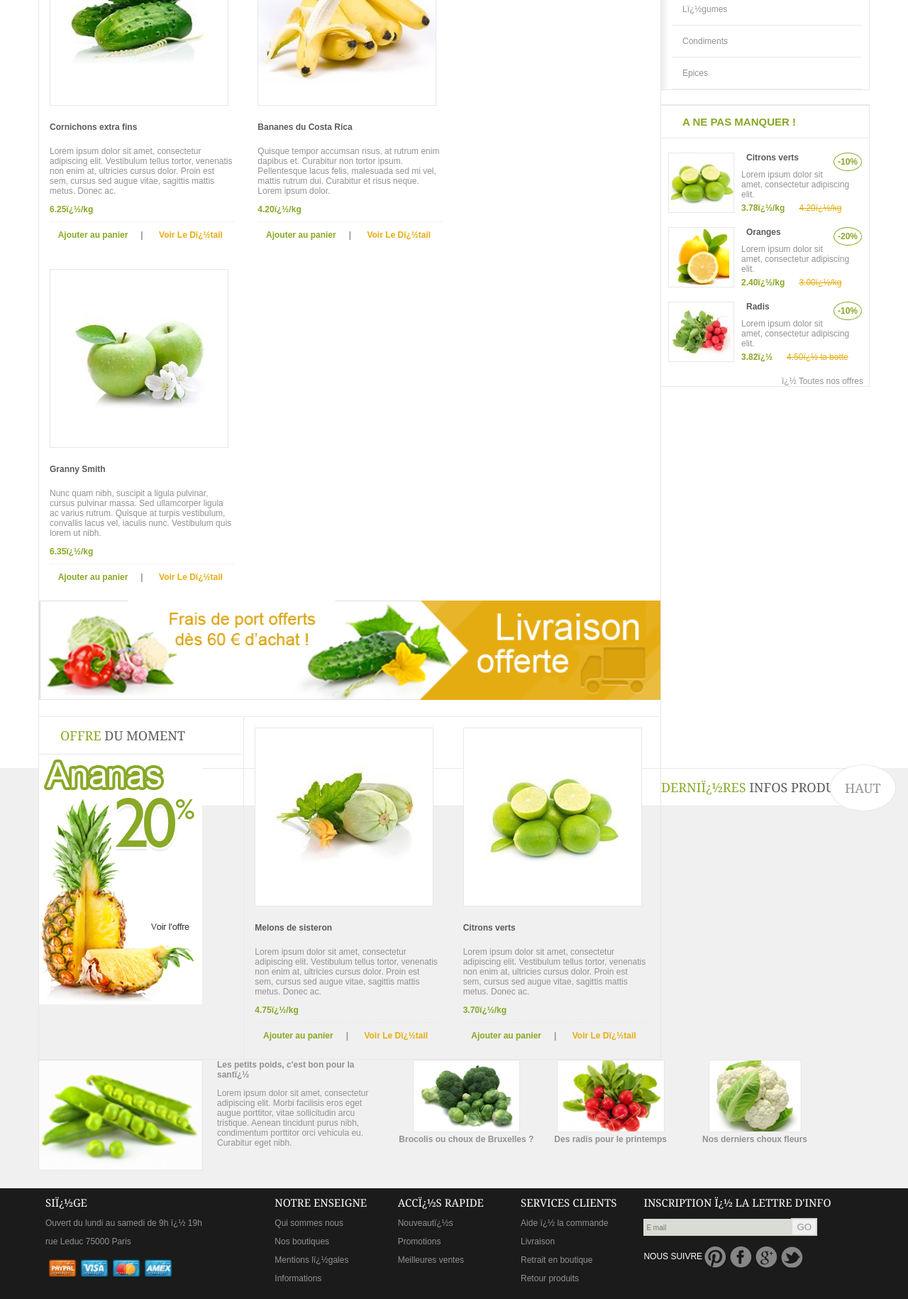
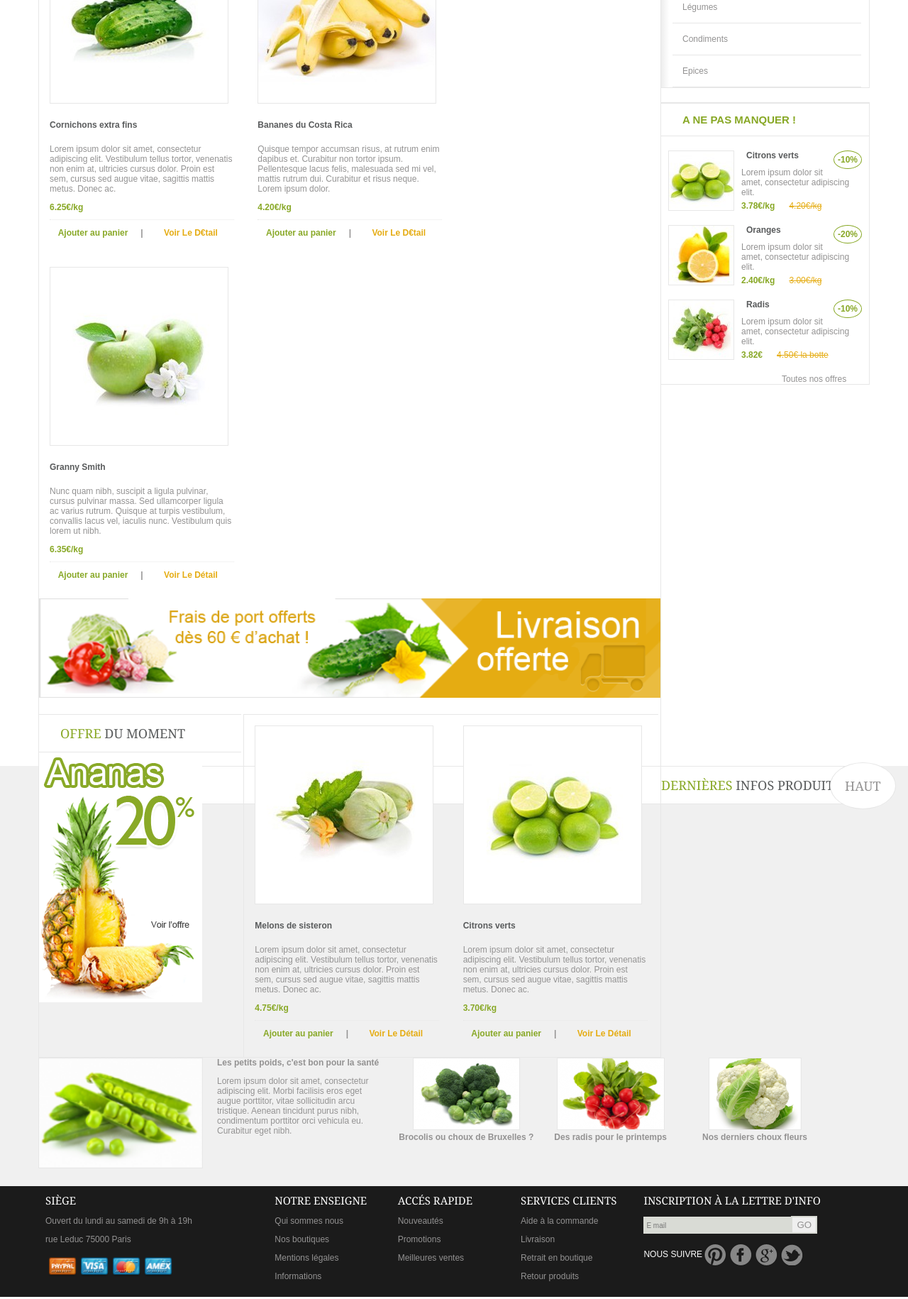
Before and after one commit to Ravnen01/TPHtmlCss, a plain HTML site: page index.html in a window 1280 px wide. Shown: the part 855-2685 px from the top of the page at 71% size. Drawn offline with Linux system fonts and the light colour scheme; a web font is replaced by a local one.

Commit message:
replace unknown characters

```diff
--- a/index.html
+++ b/index.html
@@ -1,26 +1,26 @@
 <!DOCTYPE html>
 <html lang="fr">
 <head>
-	<meta charset="UTF - 8">
+	<meta charset="utf-8">
 	<!--[if IE]>
 	<script src="js/html5.js"></script>
 	<![endif]-->
 	<link href='http://fonts.googleapis.com/css?family=Marck+Script' rel='stylesheet' type='text/css'>
 	<link rel="stylesheet" type="text/css" href="css/desktop.css" media="screen">
 	<link rel="stylesheet" type="text/css" href="css/responsive.css" media="only screen and (max-width:800px)"/>
-	<title>Le march� du frais - Accueil</title>
+	<title>Le marché du frais - Accueil</title>
 </head>
 <body>
 	<div class="corps" id="haut_de_page">
 		<!-- HEADER -->
 		<header>
-			<p id="top"><a href="#">Connexion</a>  <a href="#">Cr�er un Compte</a>  <a href="#">Mon panier</a>  <a href="#">D�tail</a></p>
-			<h1 id="title">Le <strong>March�</strong> du frais</h1>
+			<p id="top"><a href="#">Connexion</a>  <a href="#">Créer un Compte</a>  <a href="#">Mon panier</a>  <a href="#">Détail</a></p>
+			<h1 id="title">Le <strong>Marché</strong> du frais</h1>
 			<span id="infos">
 				<p id="service">Service client</p></br>
 				<p id="tel">04 123 456 789</p>
 			</span>
-			<p id="sous_titre">Fruits et l�gumes de France et du Monde</p>
+			<p id="sous_titre">Fruits et légumes de France et du Monde</p>
 		</header>
 		<!-- MENUBAR -->
 		<nav>
@@ -36,20 +36,20 @@
 					<ul class="deroulant">
 					<li><a href="#">Tous les produits</a></li>
 						<li><a href="#">Fruits</a></li>
-						<li><a href="#">L�gumes</a></li>
+						<li><a href="#">Légumes</a></li>
 					</ul>
 				</li>
 				<li><a href="#" class="menu">Promotions</a>
 					<ul class="deroulant">
 					<li><a href="#">Toutes nos promotions</a></li>
 						<li><a href="#">Fruits</a></li>
-						<li><a href="#">L�gumes</a></li>
+						<li><a href="#">Légumes</a></li>
 					</ul>
 				</li>
 				<li><a href="#" class="menu">Nos Boutiques</a>
 					<ul class="deroulant">
-						<li><a href="page3-1.htm">O� nous trouver ?</a></li>
-						<li><a href="page3-2.htm">Devenir franchis�</a></li>
+						<li><a href="page3-1.htm">Où nous trouver ?</a></li>
+						<li><a href="page3-2.htm">Devenir franchisé</a></li>
 						</ul>
 				</li>
 				<li><a href="#" class="menu">A propos</a></li>
@@ -58,9 +58,9 @@
 		<!-- OFFRES SPACIALES -->
 		<section id="offres_speciales" class="bloc">
 			<article>
-				<h6>Offre sp�ciale</h6>
+				<h6>Offre spéciale</h6>
 				<p>Lorem ipsum dolor sit amet, consectetur adipiscing elit. Vestibulum tellus tortor, venenatis non enim at, ultricies cursus dolor. Proin est sem, cursus sed augue vitae, sagittis mattis metus. Donec ac.</p>
-				<button type="button">D�couvrir l'offre</button>
+				<button type="button">Découvrir l'offre</button>
 			</article>
 			<div id="slider">
 				<div id="images"><img src="img/725_352_3.png" title="Fruits"></img></div>
@@ -71,7 +71,7 @@
 			<article class="offre">
 				<div class="offres_infos">
 					<p class="fruit">Fraises d'espagne</p>
-					<p class="prix">5.50�/kg</p>
+					<p class="prix">5.50€/kg</p>
 				</div>
 				<div class="offres_image">
 					<img src="img/img1.png" alt="Fraises d'espagne'" />
@@ -81,7 +81,7 @@
 				<div class="offres_infos">
 					<p class="fruit">Citrons</p>
 					<p class="remise">20% de remise !</p>
-					<p class="prix">2.40�/kg</p>
+					<p class="prix">2.40€/kg</p>
 				</div>
 				<div class="offres_image">
 					<img src="img/img2.png" alt="Fraises d'espagne'" />
@@ -90,7 +90,7 @@
 			<article class="offre">
 				<div class="offres_infos">
 					<p class="fruit">Poivron Rouge</p>
-					<p class="prix">3.20�/kg</p>
+					<p class="prix">3.20€/kg</p>
 				</div>
 				<div class="offres_image">
 					<img src="img/img3.png" alt="Fraises d'espagne'" />
@@ -106,27 +106,27 @@
 					<img src="img/44-home_default.jpg" title="Cornichons extra fins"></img>
 					<h5>Cornichons extra fins</h5>
 					<p>Lorem ipsum dolor sit amet, consectetur adipiscing elit. Vestibulum tellus tortor, venenatis non enim at, ultricies cursus dolor. Proin est sem, cursus sed augue vitae, sagittis mattis metus. Donec ac.</p>
-					<span class="prix_actual">6.25�/kg</span>
+					<span class="prix_actual">6.25€/kg</span>
 					<table>
-						<tr><td><a href="#">Ajouter au panier</a></td><td>|</td><td><a href="#">Voir Le D�tail</a></td></tr>
+						<tr><td><a href="#">Ajouter au panier</a></td><td>|</td><td><a href="#">Voir Le D€tail</a></td></tr>
 					</table>
 				</article>
 				<article>
 					<img src="img/45-home_default.jpg" title="Bananes du Costa Rica"></img>
 					<h5>Bananes du Costa Rica</h5>
 					<p>Quisque tempor accumsan risus, at rutrum enim dapibus et. Curabitur non tortor ipsum. Pellentesque lacus felis, malesuada sed mi vel, mattis rutrum dui. Curabitur et risus neque. Lorem ipsum dolor.</p>
-					<span class="prix_actual">4.20�/kg</span>
+					<span class="prix_actual">4.20€/kg</span>
 					<table>
-						<tr><td><a href="#">Ajouter au panier</a></td><td>|</td><td><a href="#">Voir Le D�tail</a></td></tr>
+						<tr><td><a href="#">Ajouter au panier</a></td><td>|</td><td><a href="#">Voir Le D€tail</a></td></tr>
 					</table>
 				</article>
 				<article>
 					<img src="img/46-home_default.jpg" title="Granny Smith"></img>
 					<h5>Granny Smith</h5>
 					<p>Nunc quam nibh, suscipit a ligula pulvinar, cursus pulvinar massa. Sed ullamcorper ligula ac varius rutrum. Quisque at turpis vestibulum, convallis lacus vel, iaculis nunc. Vestibulum quis lorem ut nibh.</p>
-					<span class="prix_actual">6.35�/kg</span>
+					<span class="prix_actual">6.35€/kg</span>
 					<table>
-						<tr><td><a href="#">Ajouter au panier</a></td><td>|</td><td><a href="#">Voir Le D�tail</a></td></tr>
+						<tr><td><a href="#">Ajouter au panier</a></td><td>|</td><td><a href="#">Voir Le Détail</a></td></tr>
 					</table>
 				</article>
 				<!-- PUB -->
@@ -142,18 +142,18 @@
 						<img src="img/50-home_default.jpg" title="Melons de sisteron"></img>
 						<h5>Melons de sisteron</h5>
 						<p>Lorem ipsum dolor sit amet, consectetur adipiscing elit. Vestibulum tellus tortor, venenatis non enim at, ultricies cursus dolor. Proin est sem, cursus sed augue vitae, sagittis mattis metus. Donec ac.</p>
-						<span class="prix_actual">4.75�/kg</span>
+						<span class="prix_actual">4.75€/kg</span>
 						<table>
-							<tr><td><a href="#">Ajouter au panier</a></td><td>|</td><td><a href="#">Voir Le D�tail</a></td></tr>
+							<tr><td><a href="#">Ajouter au panier</a></td><td>|</td><td><a href="#">Voir Le Détail</a></td></tr>
 						</table>
 					</article>
 					<article>
 						<img src="img/49-home_default.jpg" title="Citrons verts"></img>
 						<h5>Citrons verts</h5>
 						<p>Lorem ipsum dolor sit amet, consectetur adipiscing elit. Vestibulum tellus tortor, venenatis non enim at, ultricies cursus dolor. Proin est sem, cursus sed augue vitae, sagittis mattis metus. Donec ac.</p>
-						<span class="prix_actual">3.70�/kg</span>
+						<span class="prix_actual">3.70€/kg</span>
 						<table>
-							<tr><td><a href="#">Ajouter au panier</a></td><td>|</td><td><a href="#">Voir Le D�tail</a></td></tr>
+							<tr><td><a href="#">Ajouter au panier</a></td><td>|</td><td><a href="#">Voir Le Détail</a></td></tr>
 						</table>
 					</article>
 				</span>
@@ -171,7 +171,7 @@
 					<h4>Catalogue</h4>
 					<ul class="vertical">
 						<li><a href="#" target="_blank">Fruits</a></li>
-						<li><a href="#" target="_blank">L�gumes</a></li>
+						<li><a href="#" target="_blank">Légumes</a></li>
 						<li><a href="#" target="_blank">Condiments</a></li>
 						<li><a href="#" target="_blank">Epices</a></li>
 					</ul>
@@ -185,7 +185,7 @@
 							<div class="promo_prix_pourcentage">-10%</div>
 							<h5>Citrons verts</h5>
 							<p>Lorem ipsum dolor sit amet, consectetur adipiscing elit.</p>
-							<span class="prix_actual">3.78�/kg</span><span>&nbsp;&nbsp;&nbsp;&nbsp;&nbsp;&nbsp;</span><span class="prix_old">4.20�/kg</span>
+							<span class="prix_actual">3.78€/kg</span><span>&nbsp;&nbsp;&nbsp;&nbsp;&nbsp;&nbsp;</span><span class="prix_old">4.20€/kg</span>
 						</div>
 					</article>
 					<article>
@@ -194,7 +194,7 @@
 							<div class="promo_prix_pourcentage">-20%</div>
 							<h5>Oranges</h5>
 							<p>Lorem ipsum dolor sit amet, consectetur adipiscing elit.</p>
-							<span class="prix_actual">2.40�/kg</span><span>&nbsp;&nbsp;&nbsp;&nbsp;&nbsp;&nbsp;</span><span class="prix_old">3.00�/kg</span>
+							<span class="prix_actual">2.40€/kg</span><span>&nbsp;&nbsp;&nbsp;&nbsp;&nbsp;&nbsp;</span><span class="prix_old">3.00€/kg</span>
 						</div>
 					</article>
 					<article>
@@ -203,10 +203,10 @@
 							<div class="promo_prix_pourcentage">-10%</div>
 							<h5>Radis</h5>
 							<p>Lorem ipsum dolor sit amet, consectetur adipiscing elit.</p>
-							<span class="prix_actual">3.82�</span><span>&nbsp;&nbsp;&nbsp;&nbsp;&nbsp;&nbsp;</span><span class="prix_old">4.50� la botte</span>
+							<span class="prix_actual">3.82€</span><span>&nbsp;&nbsp;&nbsp;&nbsp;&nbsp;&nbsp;</span><span class="prix_old">4.50€ la botte</span>
 						</div>
 					</article>
-					<a href="#" id="plus_offres">� Toutes nos offres</a>
+					<a href="#" id="plus_offres">Toutes nos offres</a>
 				</section>
 			</section>
 		</div>
@@ -214,12 +214,12 @@
 	<!-- DERNIERES INFOS PRODUITS -->
 	<div id="pre_footer">
 		<div class="corps">
-			<div id="back_top"><a href="#haut_de_page">Haut</a></div><h3><strong>Derni�res</strong> infos produits</h3>
+			<div id="back_top"><a href="#haut_de_page">Haut</a></div><h3><strong>Dernières</strong> infos produits</h3>
 			<section id="dernieres_infos_produits">
 				<article>
 					<img src="img/4.png" alt="Haricots"></img>
 					<div>
-						<span class="title">Les petits poids, c'est bon pour la sant�</span>
+						<span class="title">Les petits poids, c'est bon pour la santé</span>
 						<p>Lorem ipsum dolor sit amet, consectetur adipiscing elit. Morbi facilisis eros eget augue porttitor, vitae sollicitudin arcu tristique. Aenean tincidunt purus nibh, condimentum porttitor orci vehicula eu. Curabitur eget nibh.</p>
 					</div>
 				</article>
@@ -242,8 +242,8 @@
 	<footer>
 		<div class="corps">
 			<section id="siege">
-				<h1>Si�ge</h1>
-				<p>Ouvert du lundi au samedi de 9h � 19h</p>
+				<h1>Siège</h1>
+				<p>Ouvert du lundi au samedi de 9h à 19h</p>
 				<p>rue Leduc 75000 Paris</p>
 				<p><a href="#"><img src="img/paiement.png"></a></img></p>
 			</section>
@@ -251,24 +251,24 @@
 				<h1>Notre enseigne</h1>
 				<p id="who"><span class="arrow"></span><a href="#">Qui sommes nous</a></p>
 				<p id="nos_shop"><a href="#">Nos boutiques</a></p>
-				<p><a href="#">Mentions l�gales</a></p>
+				<p><a href="#">Mentions légales</a></p>
 				<p><a href="#">Informations</a></p>
 			</section>
 			<section id="acces_rapide">
-				<h1>Acc�s rapide</h1>
-				<p><a href="#">Nouveaut�s</a></p>
+				<h1>Accés rapide</h1>
+				<p><a href="#">Nouveautés</a></p>
 				<p><a href="#">Promotions</a></p>
 				<p><a href="#">Meilleures ventes</a></p>
 			</section>
 			<section>
 				<h1>Services clients</h1>
-				<p><a href="#">Aide � la commande</a></p>
+				<p><a href="#">Aide à la commande</a></p>
 				<p><a href="#">Livraison</a></p>
 				<p><a href="#">Retrait en boutique</a></p>
 				<p><a href="#">Retour produits</a></p>
 			</section>
 			<section>
-				<h1>Inscription � la lettre d'info</h1>
+				<h1>Inscription à la lettre d'info</h1>
 				<p><form><input type="text" placeholder="E mail"/><input type="submit" value="GO"/></form></p>
 				<div id="nous_suivre"><p><span>Nous suivre</span><a href="#"><img src="img/social.png"></img></a></p></div>
 			</section>
```
